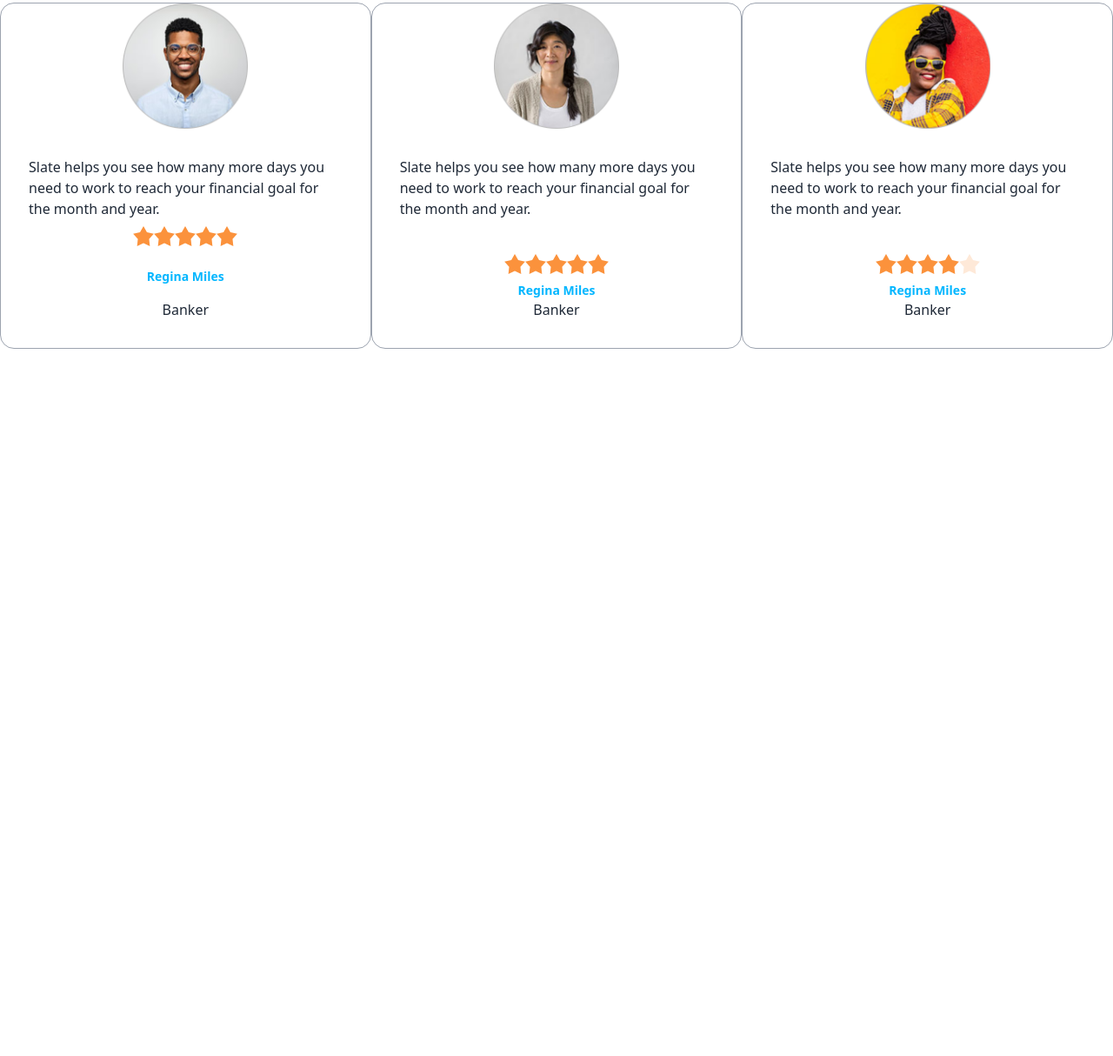
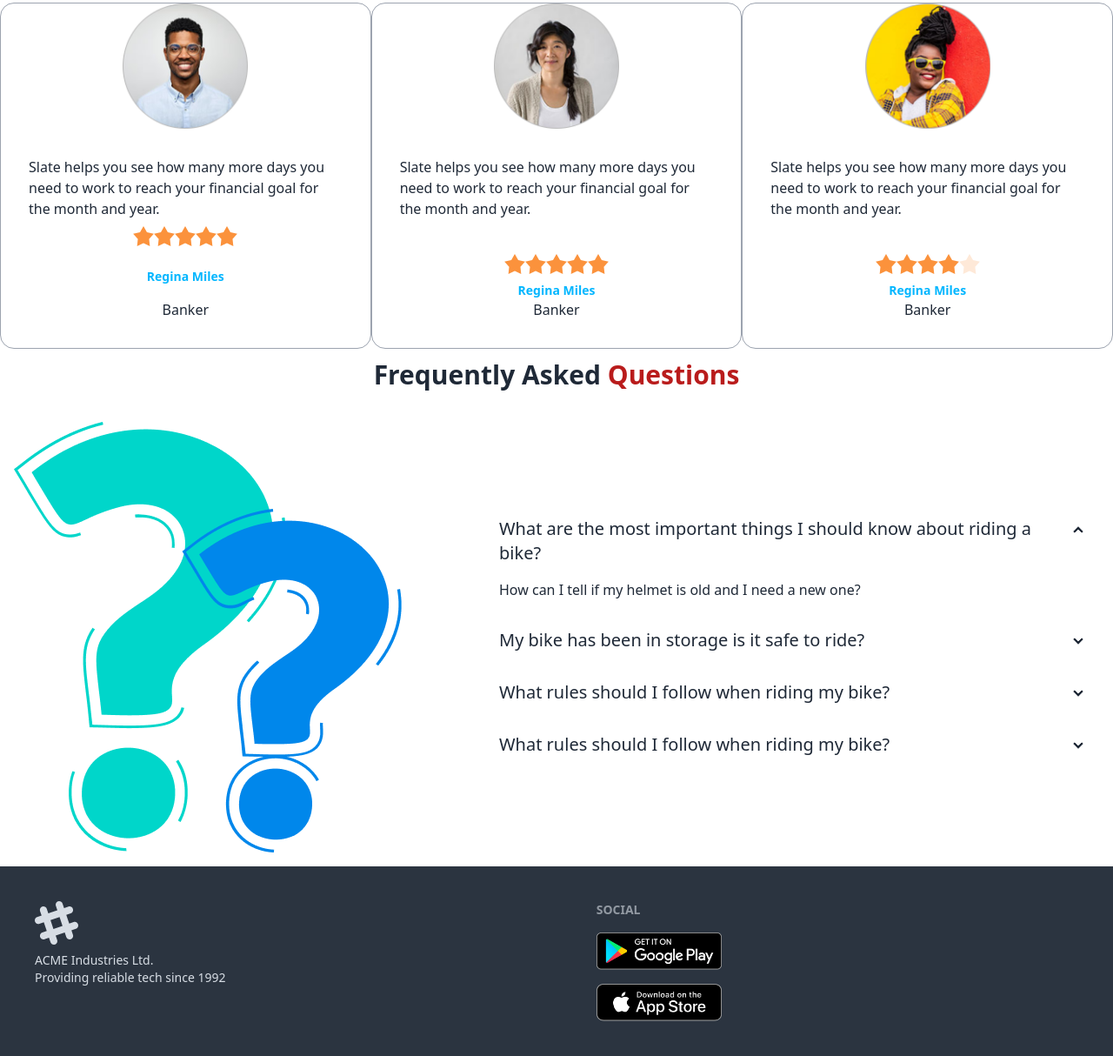
Before and after one commit to Aminulislamovi/biker-zone-with-daisy, a plain HTML site: page index.html in a window 1280 px wide. Shown: the part 1367-2581 px from the top of the page at 87% size. Before the commit the page ends 1768 px from the top, so only its background shows below. Drawn offline with nearby package versions, Linux system fonts and the light colour scheme.

Commit message:
faq section and footer added' is not a git command

```diff
--- a/index.html
+++ b/index.html
@@ -302,10 +302,78 @@
         </div>
 
       </section>
+      <section>
+
+
+        <h3 class=" text-center mb-5 mt-3 text-3xl font-bold">Frequently Asked <span class="text-red-700">Questions</span></h3>
+
+        <div class="">
+          <div class="hero-content  flex-col lg:gap-24 lg:flex-row">
+            <img class="w-1/2" src="images/others/faq.png" />
+            <div>
+              <div class="collapse collapse-arrow ">
+                <input type="radio" name="my-accordion-2" checked="checked" />
+                <div class="collapse-title text-xl font-medium">
+                  What are the most important things I should
+                  know about riding a bike?
+                </div>
+                <div class="collapse-content">
+                  <p>How can I tell if my helmet is old and I need a
+                    new one?</p>
+                </div>
+              </div>
+              <div class="collapse collapse-arrow ">
+                <input type="radio" name="my-accordion-2" />
+                <div class="collapse-title text-xl font-medium">
+                  My bike has been in storage is it safe to ride?
+                </div>
+                <div class="collapse-content">
+                  <p>Safety First! Always obey the rules of the road. Obey all traffic signals, signs, and laws. Get in the mindset of “driving” your bike—not just “riding” your bike. This will help you be a more focused and legally compliant bike rider. </p>
+                </div>
+              </div>
+              <div class="collapse collapse-arrow ">
+                <input type="radio" name="my-accordion-2" />
+                <div class="collapse-title text-xl font-medium">
+                  What rules should I follow when riding my bike?
+                </div>
+                <div class="collapse-content">
+                  <p>Safety First! Always obey the rules of the road. Obey all traffic signals, signs, and laws. Get in the mindset of “driving” your bike—not just “riding” your bike. This will help you be a more focused and legally compliant bike rider. </p>
+                </div>
+              <div class="collapse collapse-arrow ">
+                <input type="radio" name="my-accordion-2" />
+                <div class="collapse-title text-xl font-medium">
+                  What rules should I follow when riding my bike?
+                </div>
+                <div class="collapse-content">
+                  <p>Safety First! Always obey the rules of the road. Obey all traffic signals, signs, and laws. Get in the mindset of “driving” your bike—not just “riding” your bike. This will help you be a more focused and legally compliant bike rider. </p>
+                </div>
+              </div>
+            </div>
+          </div>
+        </div>
+
+
+
+      </section>
 
     </main>
     <footer>
 
+      <footer class="footer p-10 bg-neutral text-neutral-content">
+        <aside>
+          <svg width="50" height="50" viewBox="0 0 24 24" xmlns="http://www.w3.org/2000/svg" fill-rule="evenodd" clip-rule="evenodd" class="fill-current"><path d="M22.672 15.226l-2.432.811.841 2.515c.33 1.019-.209 2.127-1.23 2.456-1.15.325-2.148-.321-2.463-1.226l-.84-2.518-5.013 1.677.84 2.517c.391 1.203-.434 2.542-1.831 2.542-.88 0-1.601-.564-1.86-1.314l-.842-2.516-2.431.809c-1.135.328-2.145-.317-2.463-1.229-.329-1.018.211-2.127 1.231-2.456l2.432-.809-1.621-4.823-2.432.808c-1.355.384-2.558-.59-2.558-1.839 0-.817.509-1.582 1.327-1.846l2.433-.809-.842-2.515c-.33-1.02.211-2.129 1.232-2.458 1.02-.329 2.13.209 2.461 1.229l.842 2.515 5.011-1.677-.839-2.517c-.403-1.238.484-2.553 1.843-2.553.819 0 1.585.509 1.85 1.326l.841 2.517 2.431-.81c1.02-.33 2.131.211 2.461 1.229.332 1.018-.21 2.126-1.23 2.456l-2.433.809 1.622 4.823 2.433-.809c1.242-.401 2.557.484 2.557 1.838 0 .819-.51 1.583-1.328 1.847m-8.992-6.428l-5.01 1.675 1.619 4.828 5.011-1.674-1.62-4.829z"></path></svg>
+          <p>ACME Industries Ltd.<br>Providing reliable tech since 1992</p>
+        </aside>
+        <nav>
+          <h6 class="footer-title">Social</h6>
+          <div class="grid grid-cols-1 gap-4">
+            <a><img  class="w-36" src="images/others/android.png" alt=""></a>
+            <a><img class="w-36" src="images/others/ios.png" alt=""></a>
+          </div>
+        </nav>
+      </footer>
+
+
     </footer>
 </body>
 </html>
```
